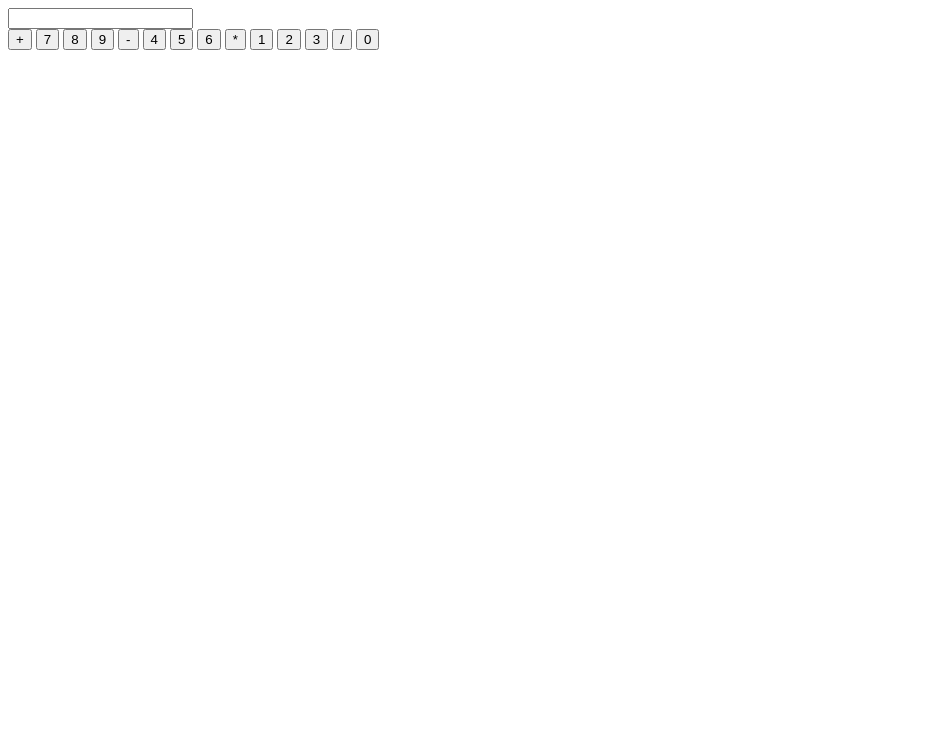
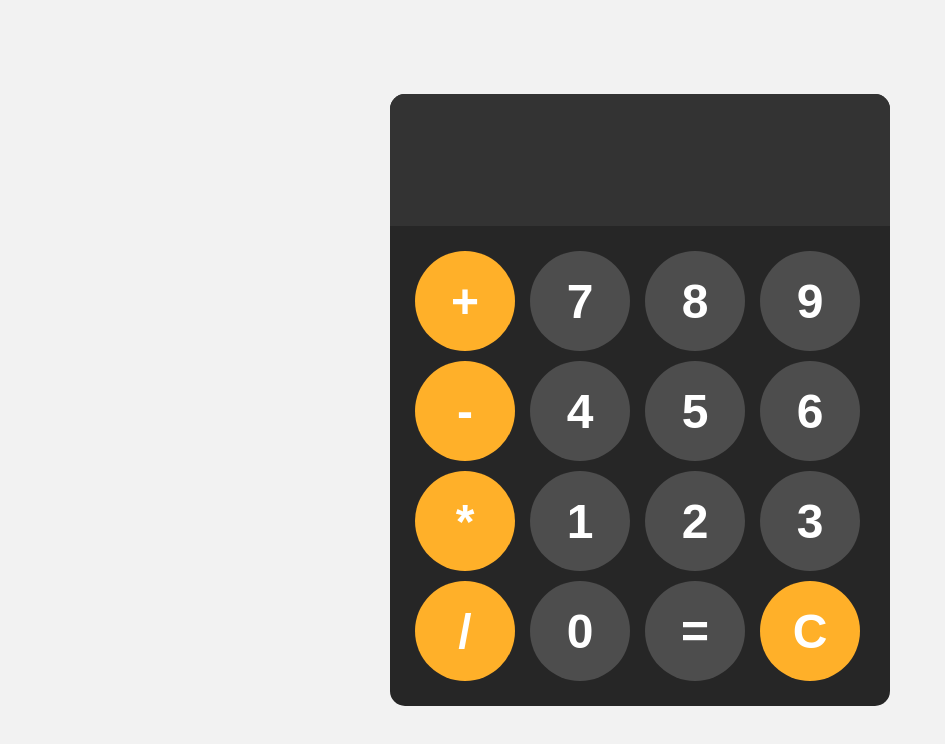
Before and after one commit to Beelzebuboga/Calculator, a plain HTML site: page index.html in a window 1280 px wide. Shown: the whole page, without its empty margins (0-945 px from the left). Drawn offline with Linux system fonts and the light colour scheme.

Commit message:
Finished creating a simple calculator

```diff
--- a/index.html
+++ b/index.html
@@ -2,6 +2,7 @@
 <html lang="en">
 <head>
     <meta charset="UTF-8">
+    <link rel="stylesheet" href="styles.css">
     <meta name="viewport" content="width=device-width, initial-scale=1.0">
     <title>Calculator</title>
 </head>
@@ -9,20 +10,22 @@
     <div id="calculator">
         <input id="display" readonly>
         <div id="keys">
-            <button onclick="appendToDisplay('+')">+</button>
+            <button onclick="appendToDisplay('+')" class="operator-btn">+</button>
             <button onclick="appendToDisplay('7')">7</button>
             <button onclick="appendToDisplay('8')">8</button>
             <button onclick="appendToDisplay('9')">9</button>
-            <button onclick="appendToDisplay('-')">-</button>
+            <button onclick="appendToDisplay('-')" class="operator-btn">-</button>
             <button onclick="appendToDisplay('4')">4</button>
             <button onclick="appendToDisplay('5')">5</button>
             <button onclick="appendToDisplay('6')">6</button>
-            <button onclick="appendToDisplay('*')">*</button>
+            <button onclick="appendToDisplay('*')"  class="operator-btn">*</button>
             <button onclick="appendToDisplay('1')">1</button>
             <button onclick="appendToDisplay('2')">2</button>
             <button onclick="appendToDisplay('3')">3</button>
-            <button onclick="appendToDisplay('/')">/</button>
+            <button onclick="appendToDisplay('/')"  class="operator-btn">/</button>
             <button onclick="appendToDisplay('0')">0</button>
+            <button onclick="calculate()">=</button>
+            <button onclick="clearDisplay()"  class="operator-btn">C</button>
         </div>
     </div>
     <script src="index.js"></script>
--- a/index.js
+++ b/index.js
@@ -0,0 +1,16 @@
+const display = document.getElementById("display");
+
+function appendToDisplay(input){
+    display.value+=input;
+}
+function clearDisplay(){
+    display.value="";
+}
+function calculate(){
+    try{
+    display.value = eval(display.value);
+    }
+    catch(error){
+        display.value = "Error";
+    }
+}
--- a/styles.css
+++ b/styles.css
@@ -0,0 +1,57 @@
+body{
+    margin: 0;
+    display: flex;
+    justify-content: center;
+    align-items: center;
+    height: 100vh;
+    background-color: hsl(0,0%,95%);
+}
+#calculator{
+    font-family: Arial, Helvetica, sans-serif;
+    background: hsl(0,0%,15%);
+    max-width: 500px;
+    overflow: hidden;
+    border-radius: 15px;
+}
+#display{
+    width: 100%;
+    padding: 20px;
+    font-size: 5rem;
+    text-align: center;
+    color: white;
+    border: none;
+    background-color: hsl(0, 0%, 20%);
+}
+#keys{
+    display: grid;
+    grid-template-columns: repeat(4,1fr);
+    gap: 10px;
+    padding: 25px;
+
+}
+button{
+    width: 100px;
+    height: 100px;
+    border-radius:50px;
+    border:none;
+    background-color: hsl(0, 0%, 30%);
+    color: white;
+    font-size: 3rem;
+    font-weight: bold;
+    cursor: pointer;
+}
+button:hover{
+    background-color: hsl(0,0%,40%);
+}
+button:active{
+    background-color: hsl(0, 0%, 50%);
+}
+.operator-btn{
+    background-color: hsl(38, 100%, 58%);
+}
+.operator-btn:hover{
+    background-color: hsl(38, 100%, 68%);
+}
+.operator-btn:active{
+    background-color: hsl(38, 100%, 78%);
+}
```
